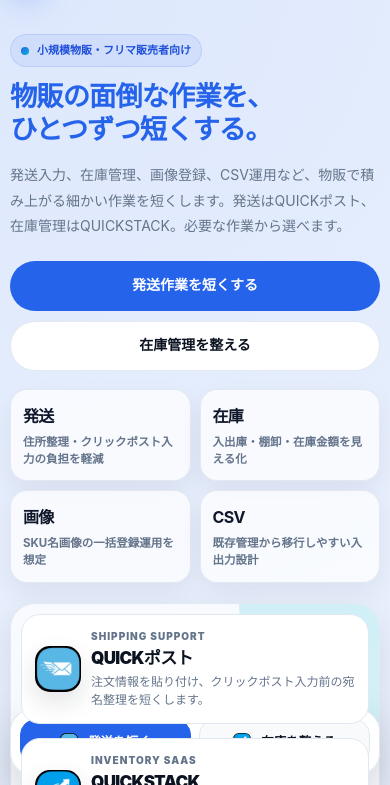
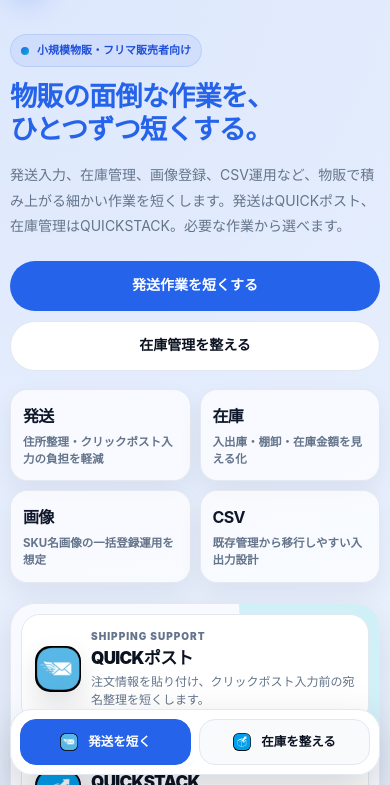
Before and after one commit to ricesan7/applist, a plain HTML site: page index.html in a window 390 px wide. Shown: the part 59-844 px from the top of the page. Drawn offline with Linux system fonts and the light colour scheme.

Commit message:
フロートボタン修正: z-index:90、pointer-events解除、padding-bottom調整

```diff
--- a/assets/site.css
+++ b/assets/site.css
@@ -319,7 +319,7 @@
     background:
       radial-gradient(circle at 0% 0%, rgba(37,99,235,.13), transparent 28%),
       linear-gradient(180deg,#f8fbff 0%,#f8fafc 46%,#fff 100%);
-    padding-bottom: calc(120px + env(safe-area-inset-bottom));
+    padding-bottom: calc(100px + env(safe-area-inset-bottom));
   }
 
   .container,
@@ -779,7 +779,7 @@
     left: 10px;
     right: 10px;
     bottom: calc(10px + env(safe-area-inset-bottom));
-    z-index: 40;
+    z-index: 90;
     display: grid;
     grid-template-columns: 1fr 1fr;
     gap: 8px;
@@ -789,7 +789,6 @@
     background: rgba(255,255,255,.94);
     box-shadow: 0 18px 46px rgba(15,23,42,.18);
     backdrop-filter: blur(18px);
-    pointer-events: none;
   }
 
   .mobile-bottom-cta a {
@@ -803,7 +802,6 @@
     text-align: center;
     border: 1px solid var(--line);
     background: #f8fafc;
-    pointer-events: auto;
   }
 
   .mobile-bottom-cta a.primary {
```
